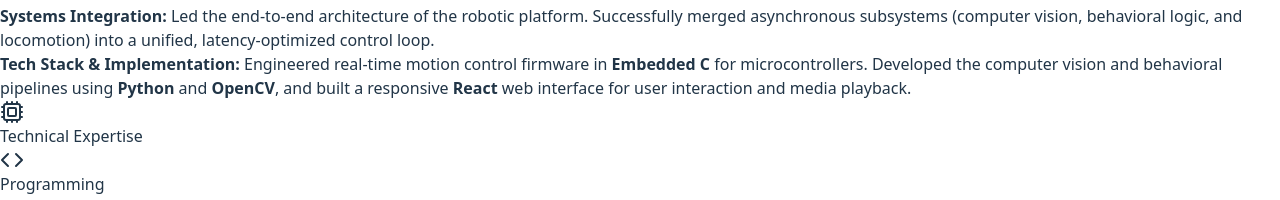
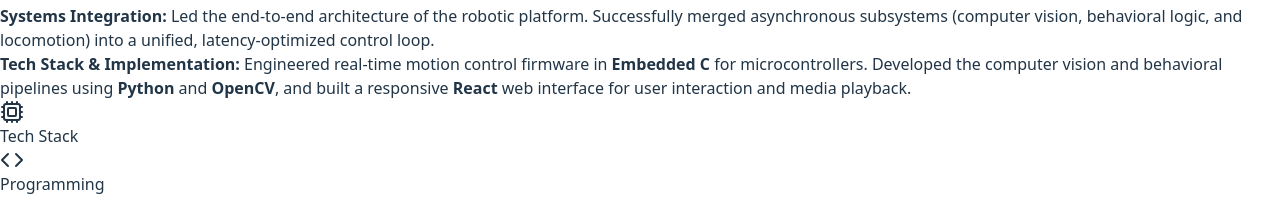
Before and after one commit to Angelos-A/angelos-portfolio, a React (Vite) app: page / in a window 1280 px wide. Shown: the part 3087-3287 px from the top of the page. Built offline with nearby package versions, Linux system fonts and the light colour scheme.

Commit message:
Changed technical Expertise to Tech stack

```diff
--- a/src/App.jsx
+++ b/src/App.jsx
@@ -343,7 +343,7 @@
         <div className="max-w-[1500px] mx-auto px-4 sm:px-6 lg:px-8">
           <div className="flex items-center mb-12">
             <Cpu className="w-8 h-8 text-blue-600 mr-4" />
-            <h2 className="text-3xl font-bold text-slate-900">Technical Expertise</h2>
+            <h2 className="text-3xl font-bold text-slate-900">Tech Stack</h2>
           </div>
 
           <div className="grid grid-cols-1 md:grid-cols-2 lg:grid-cols-3 gap-8">
```
